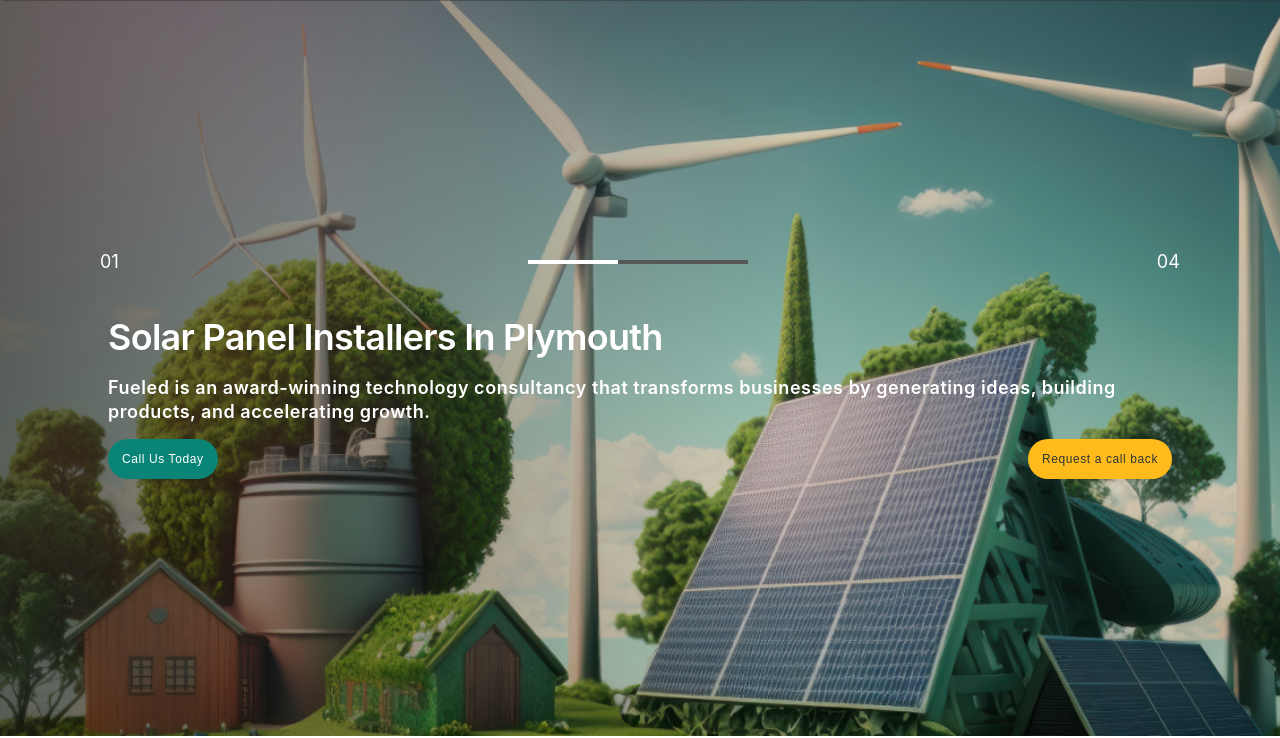
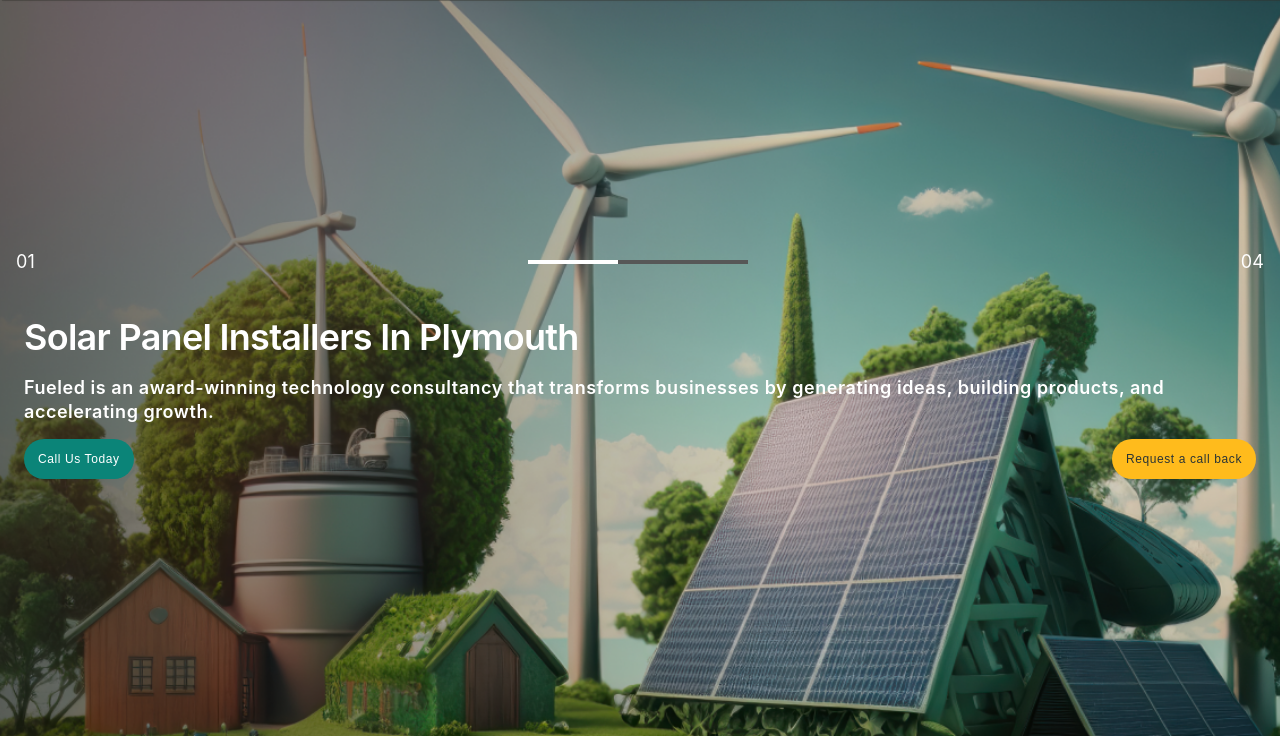
Before and after one commit to asim16111980/Week_one_task_one, a plain HTML site: page index.html in a window 1280 px wide. Shown: the part 64-802 px from the top of the page. Drawn offline with Linux system fonts and the light colour scheme.

Commit message:
Modify container padding

```diff
--- a/style.css
+++ b/style.css
@@ -259,7 +259,7 @@ body {
 /* Start Combonents */
 .container {
   width: 100%;
-  padding: 24px 100px;
+  padding: 24px 16px;
 }
 /* .container {
   width: 100%;
```
